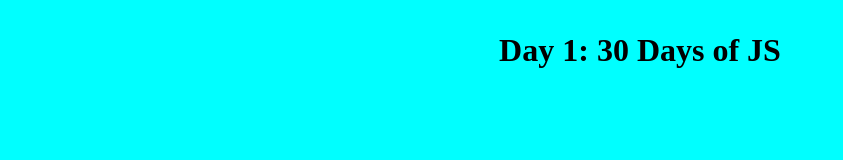
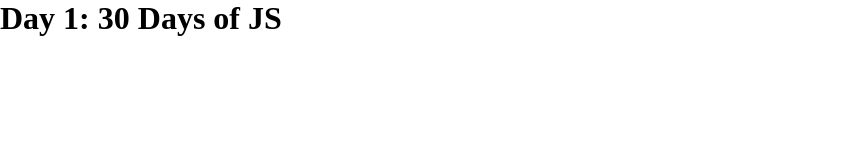
Before and after one commit to adaboh/30-days-js, a plain HTML site: page 30-days-js.html in a window 1280 px wide. Shown: the whole page, without its empty margins (0-843 px from the left). Drawn offline with Linux system fonts and the light colour scheme.

Commit message:
edits to .gitignore

```diff
--- a/css/main.css
+++ b/css/main.css
@@ -1,3 +1,4 @@
+@import url("https://fonts.googleapis.com/css2?family=Ubuntu:wght@400;700&display=swap");
 *,
 *::before,
 *::after {
@@ -5,11 +6,4 @@
   margin: 0;
   box-sizing: border-box; }
 
-h1 {
-  margin: 2rem 0;
-  text-align: center; }
-
-body {
-  background-color: cyan; }
-
 /*# sourceMappingURL=main.css.map */
```
Also changed, not shown: 1 other file.
